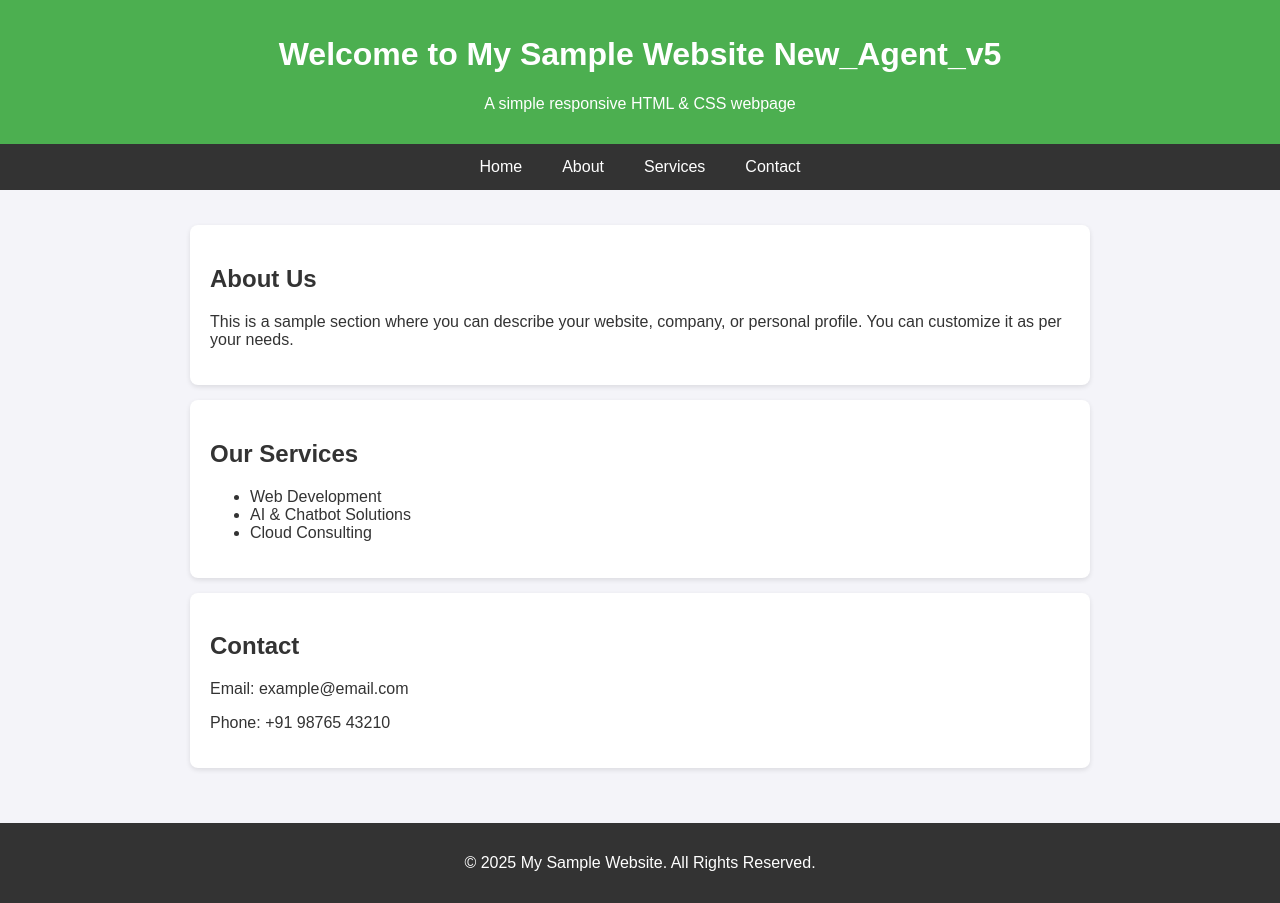
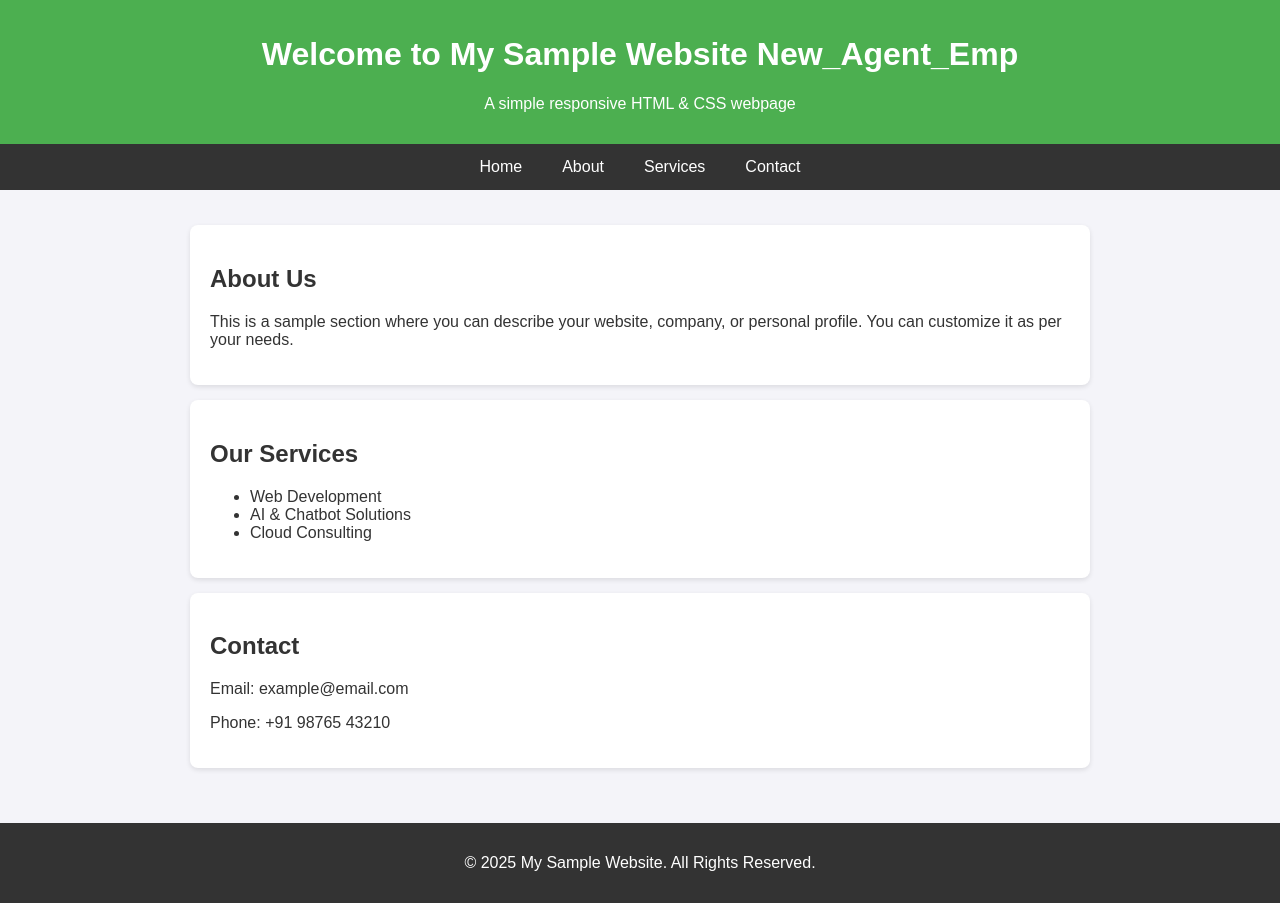
Before and after one commit to viswam-aws/agentforce_agent_emp, a plain HTML site: page index.html in a window 1280 px wide. Drawn offline with nearby package versions, Linux system fonts and the light colour scheme.

Commit message:
Update index.html

```diff
--- a/index.html
+++ b/index.html
@@ -68,7 +68,7 @@
 
 <body>
   <header>
-    <h1>Welcome to My Sample Website New_Agent_v5</h1>
+    <h1>Welcome to My Sample Website New_Agent_Emp</h1>
     <p>A simple responsive HTML & CSS webpage</p>
   </header>
 
```
